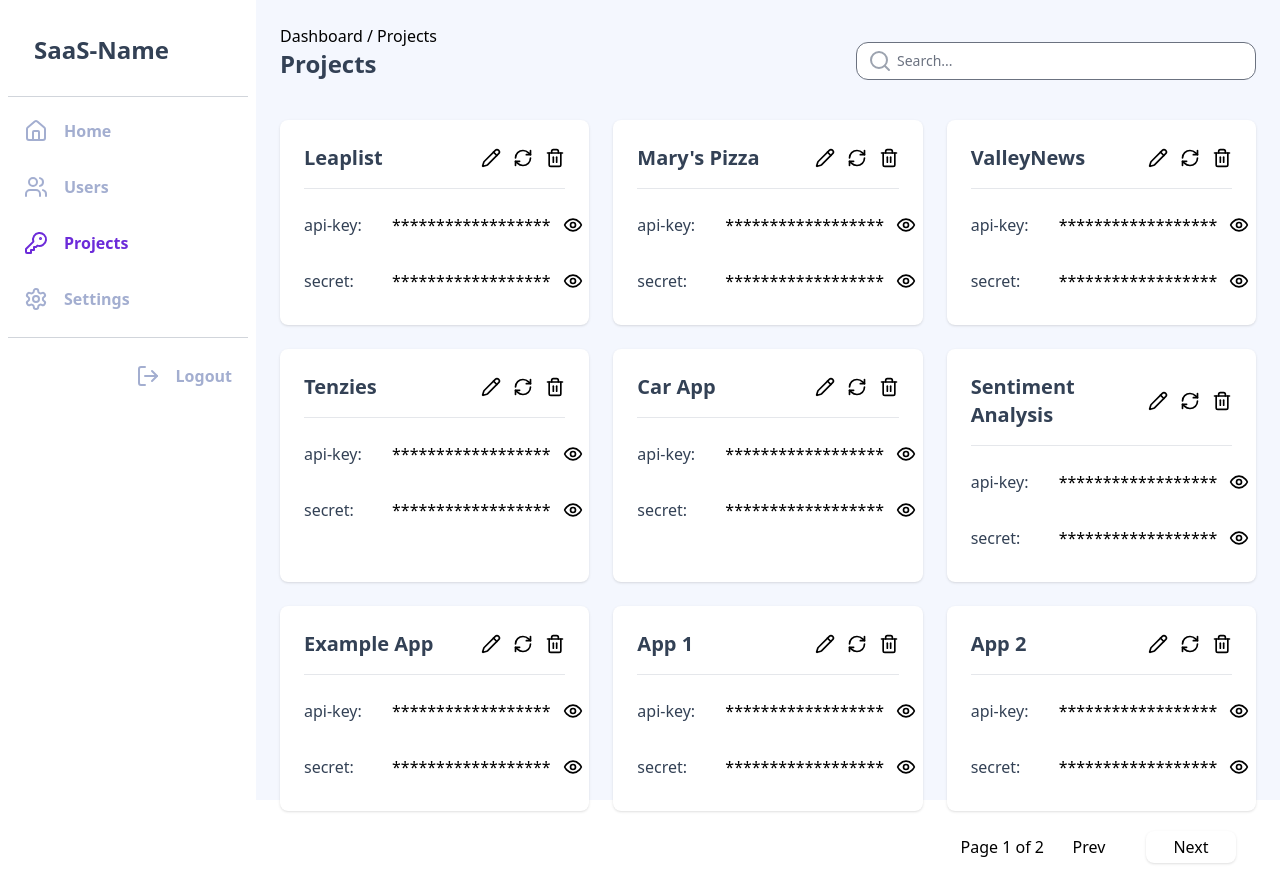
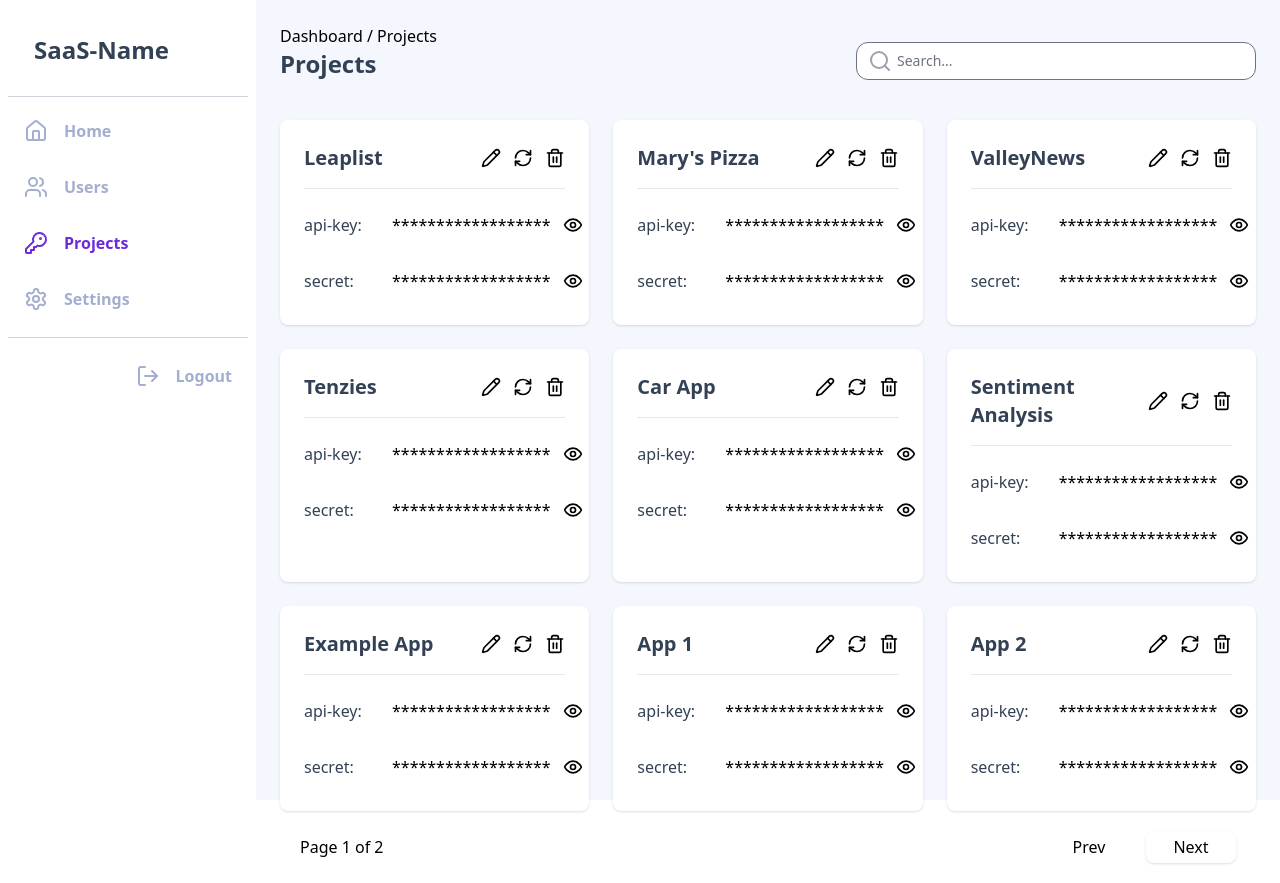
Before and after one commit to Bay-Valley-Tech-Code-Academy/BVT-BaaS-API, a React (Vite) app in the folder front-end/: page /dashboard/projects in a window 1280 px wide. Built offline with nearby package versions, Linux system fonts and the light colour scheme.

Commit message:
cleanup some css and make buttons disabled

```diff
--- a/front-end/src/pages/Projects.jsx
+++ b/front-end/src/pages/Projects.jsx
@@ -71,29 +71,29 @@ export default function Projects() {
           );
         })}
       </div>
-      <div className="justify-self-end">
-        <div className="flex w-full justify-between justify-self-end p-5">
+      <div className="flex justify-between p-5">
         <div className="flex items-center">
           <p>
             Page {currPage} of {numPages}
           </p>
         </div>
-          <div className="flex justify-around">
+        <div className="flex gap-3">
           <button
+            disabled={!hasPrev}
             onClick={prevPage}
             className={`flex w-[90px] justify-center rounded-lg p-1 align-middle font-medium shadow ${!hasPrev ? "disabled cursor-default bg-transparent shadow-transparent" : "bg-white hover:shadow active:bg-gray-200"}`}
           >
             Prev
           </button>
           <button
+            disabled={!hasNext}
             onClick={nextPage}
-              className={`ml-3 flex w-[90px] justify-center rounded-lg p-1 align-middle font-medium shadow ${!hasNext ? "disabled cursor-default bg-transparent shadow-transparent" : "bg-white hover:shadow active:bg-gray-200"}`}
+            className={`flex w-[90px] justify-center rounded-lg p-1 align-middle font-medium shadow ${!hasNext ? "disabled cursor-default bg-transparent shadow-transparent" : "bg-white hover:shadow active:bg-gray-200"}`}
           >
             Next
           </button>
         </div>
       </div>
-      </div>
     </>
   );
 }
```
Lines whose indentation alone changed are shown as unchanged.
